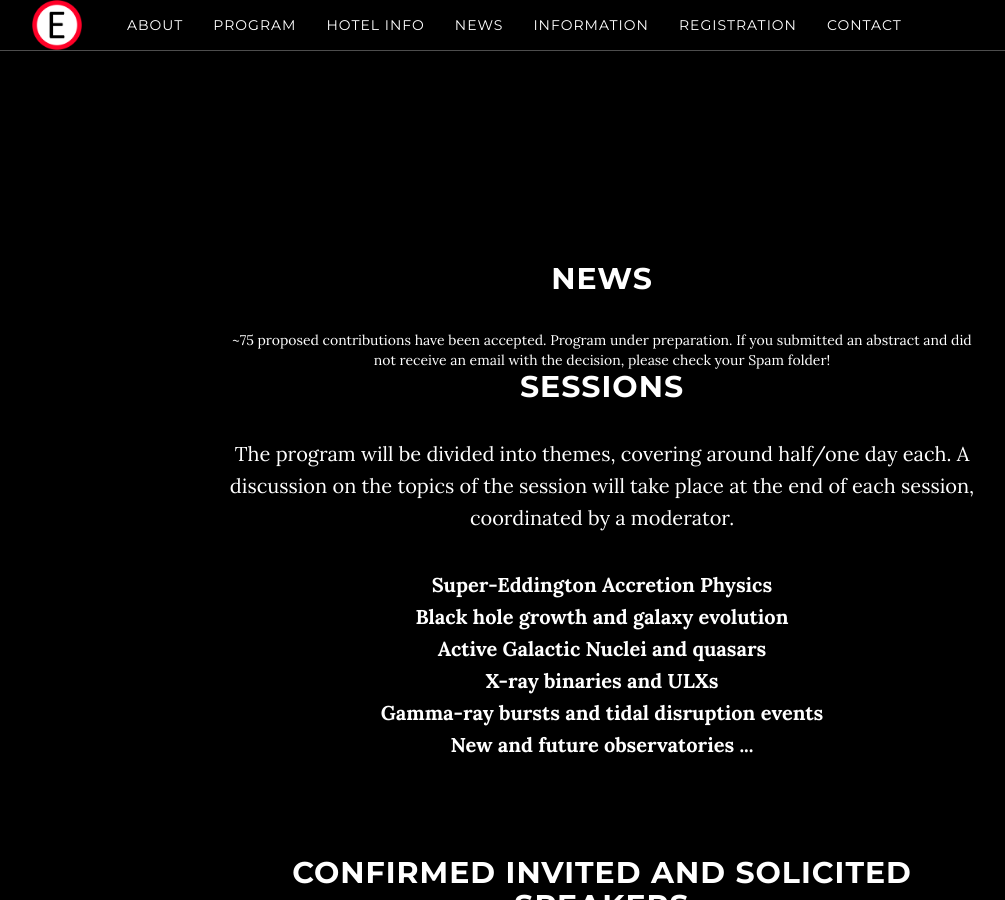
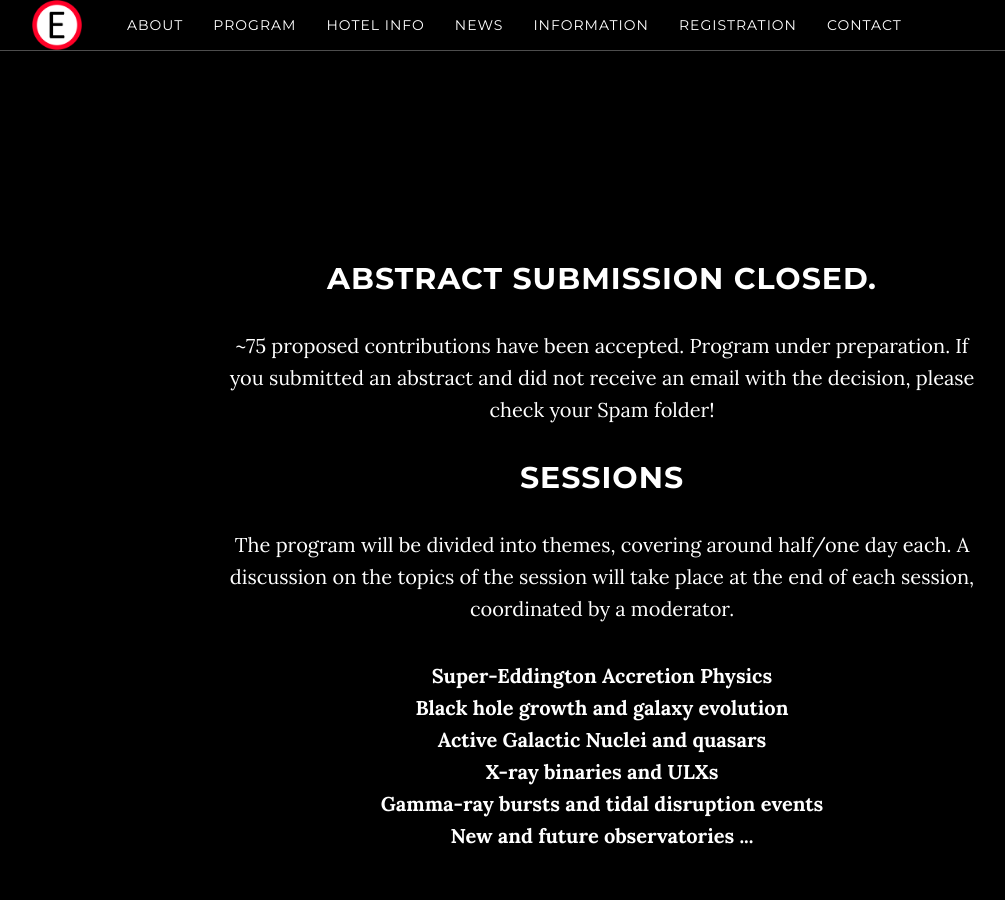
Before and after one commit to breakingthelimits/supereddington2026, a Jekyll site: the page built from index.html, in a window 1280 px wide and 900 px high, scrolled down 2033 px. Shown: the whole window, without its empty margins (38-1043 px from the left). Built offline with Jekyll 4.4.1, drawn with Linux system fonts in a browser that asks for light colours.

Commit message:
Update news section with abstract submission status

```diff
--- a/_includes/program.html
+++ b/_includes/program.html
@@ -2,11 +2,11 @@
 
 <div class="row">
     <div class="col-md-8 col-md-offset-2">
-        <h2>News</h2>
+        <h2>Abstract submission closed.</h2>
 
-        ~75 proposed contributions have been accepted. Program under preparation.
+        <p>~75 proposed contributions have been accepted. Program under preparation.
         If you submitted an abstract and did not receive an email with the decision, please
-        check your Spam folder!
+        check your Spam folder!</p>
 
         <h2>Sessions</h2>
 
```
